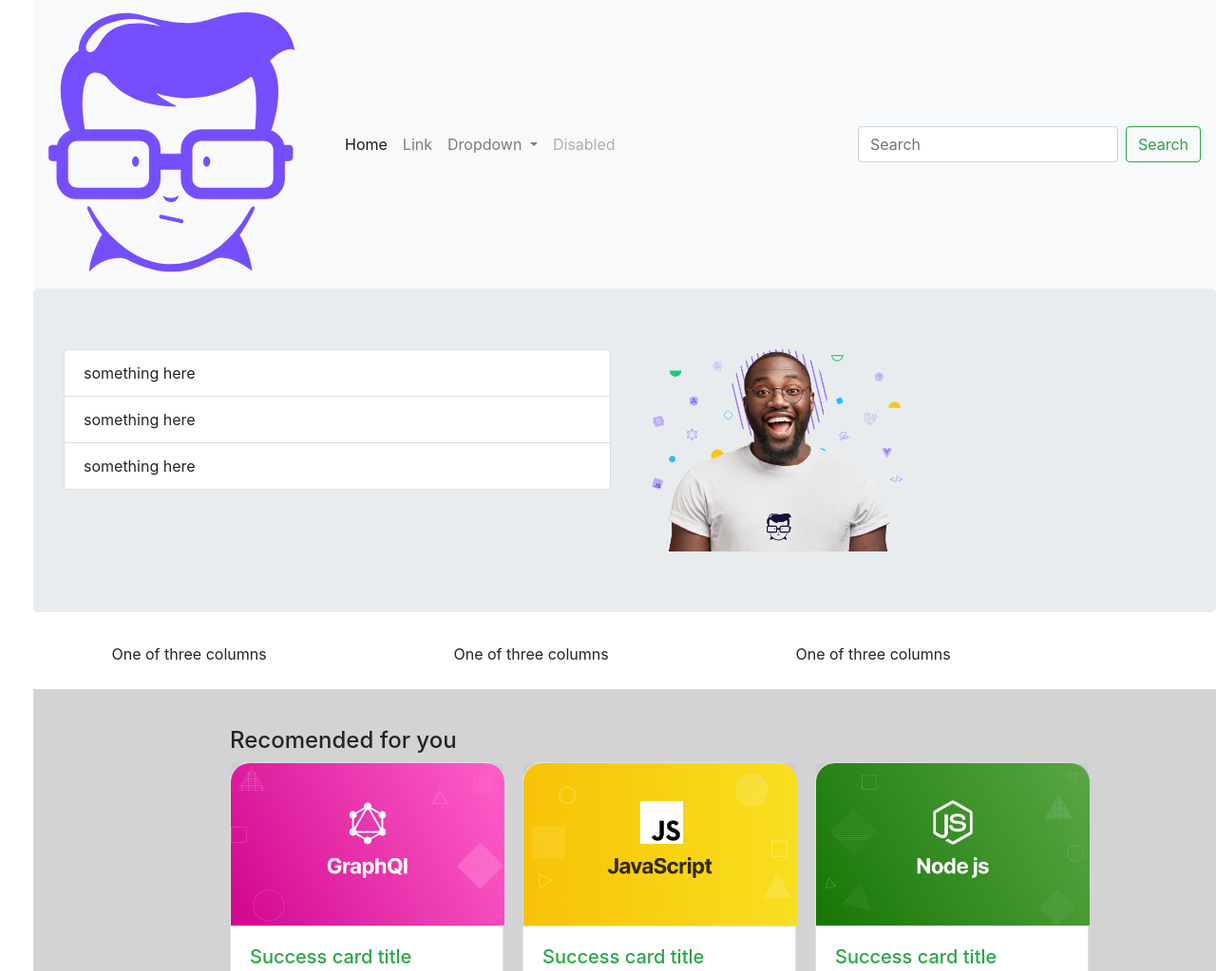
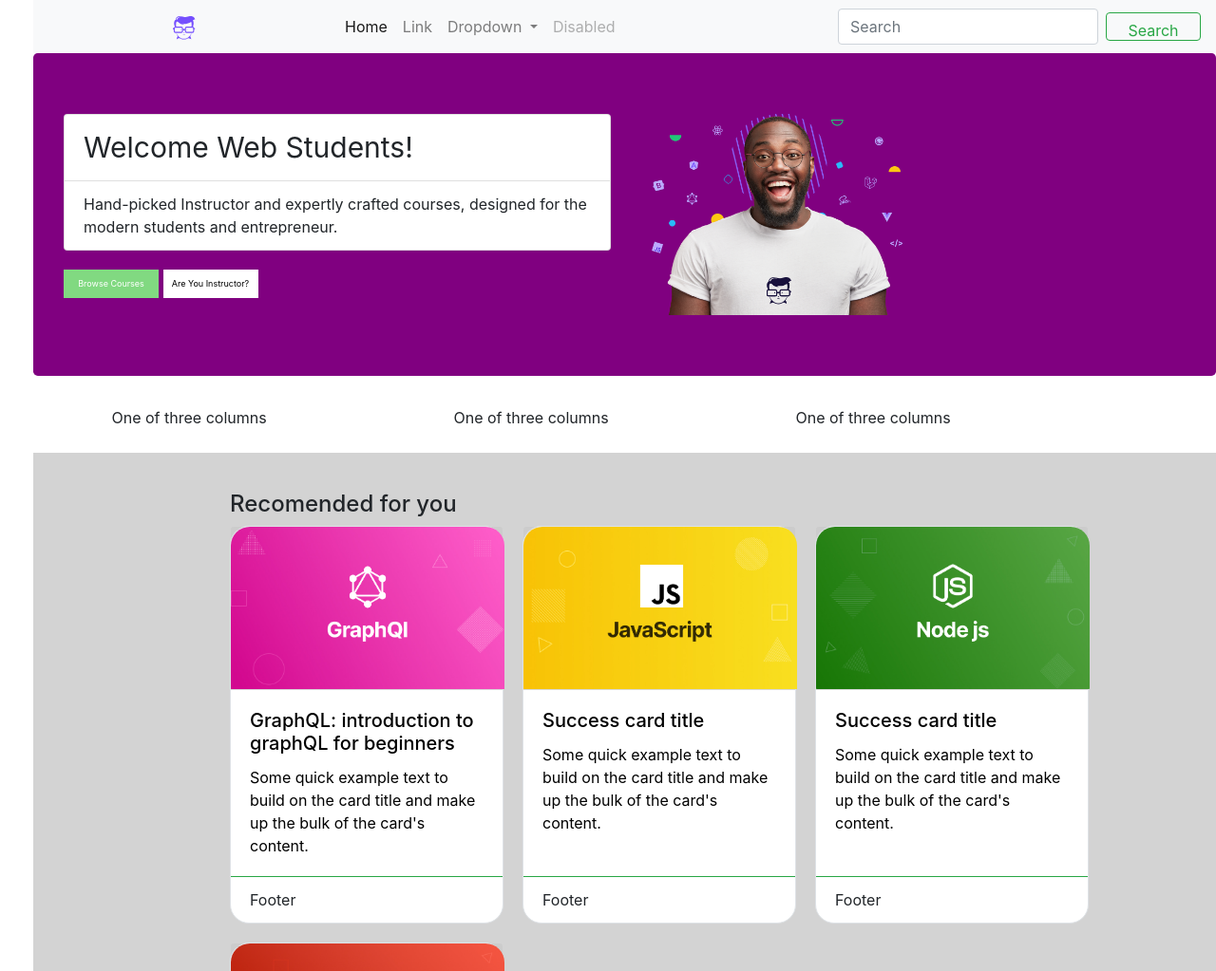
Before and after one commit to Rudiethenomad/M3D5-Exercise, a plain HTML site: page index.html in a window 1280 px wide. Shown: the top 1023 px of the page at 95% size. Drawn offline with nearby package versions, Linux system fonts and the light colour scheme; files that its build step writes are made by us from their sources.

Commit message:
editing jumbotron

```diff
--- a/index.html
+++ b/index.html
@@ -17,7 +17,7 @@
     <!--Navbar Start-->
 
     <nav class="navbar navbar-expand-lg navbar-light bg-light">
-        <a class="navbar-brand" href="#"><img src="logo.svg" alt="logo"> </a>
+        <a class="navbar-brand" href="#"><img class="hdimg" src="logo.svg" alt="logo"> </a>
         <button class="navbar-toggler" type="button" data-toggle="collapse" data-target="#navbarSupportedContent" aria-controls="navbarSupportedContent" aria-expanded="false" aria-label="Toggle navigation">
           <span class="navbar-toggler-icon"></span>
         </button>
@@ -57,11 +57,15 @@
     <div class="jumbotron">
         <div class="row">
             <div class="col-lg-6">
-                <ul class="list-group center-list">
-                    <li class="list-group-item">something here</li>
-                    <li class="list-group-item">something here</li>
-                    <li class="list-group-item">something here</li>
-                </ul>
+                <ul class="list-group center-list lst1">
+                    <li class="list-group-item itm1">Welcome Web Students!</li>
+                    <li class="list-group-item">Hand-picked Instructor and expertly crafted courses, designed
+                      for the modern students and entrepreneur.</li>
+                     </ul>
+              <div class="bts">
+                <button class="bts1">Browse Courses</button>
+                <button class="bts2">Are You Instructor?</button>
+              </div>
             </div>
             <div class="col-lg-6">
                <img src="hero-img.png"></img>
@@ -104,9 +108,12 @@
             <div class="card border" style="max-width: 18rem;">
                 <div class="card-header"><img src="course-graphql.jpg"></div>
                 <div class="card-body text-success">
-                  <h5 class="card-title">Success card title</h5>
+                  <h5 class="card-title">GraphQL: introduction to graphQL for beginners</h5>
                   <p class="card-text">Some quick example text to build on the card title and make up the bulk of the card's content.</p>
                 </div>
+
+
+
                 <div class="card-footer bg-transparent border-success">Footer</div>
               </div>
               <!--card two-->
--- a/styles.css
+++ b/styles.css
@@ -1,11 +1,16 @@
 body{
     margin-left: 35px;
+}
+.jumbotron{
+    background-color: purple;
 }
 .courses{
 
     background-color: gray;
 }
-
+.hdimg{
+    height:25px;
+}
 
 .r1{
 
@@ -40,6 +45,7 @@ body{
     border-radius: 20px;
     width: 500px;
 
+
 }
 img{
     width: 18rem;
@@ -50,3 +56,28 @@ img{
     padding: 0;
 
 }
+h5{
+    color:black;
+}
+p{
+    color:black;
+}
+button{
+    width: 100px;
+    height: 30px;
+    margin-top: 20px;
+    font-size: xx-small;
+
+}
+.bts1{
+    background-color: rgb(129, 217, 129);
+    border: transparent;
+    color:white;
+}
+.bts2{
+    background-color: white;
+    border: transparent;
+}
+.itm1{
+    font-size: 30px;
+}
```
